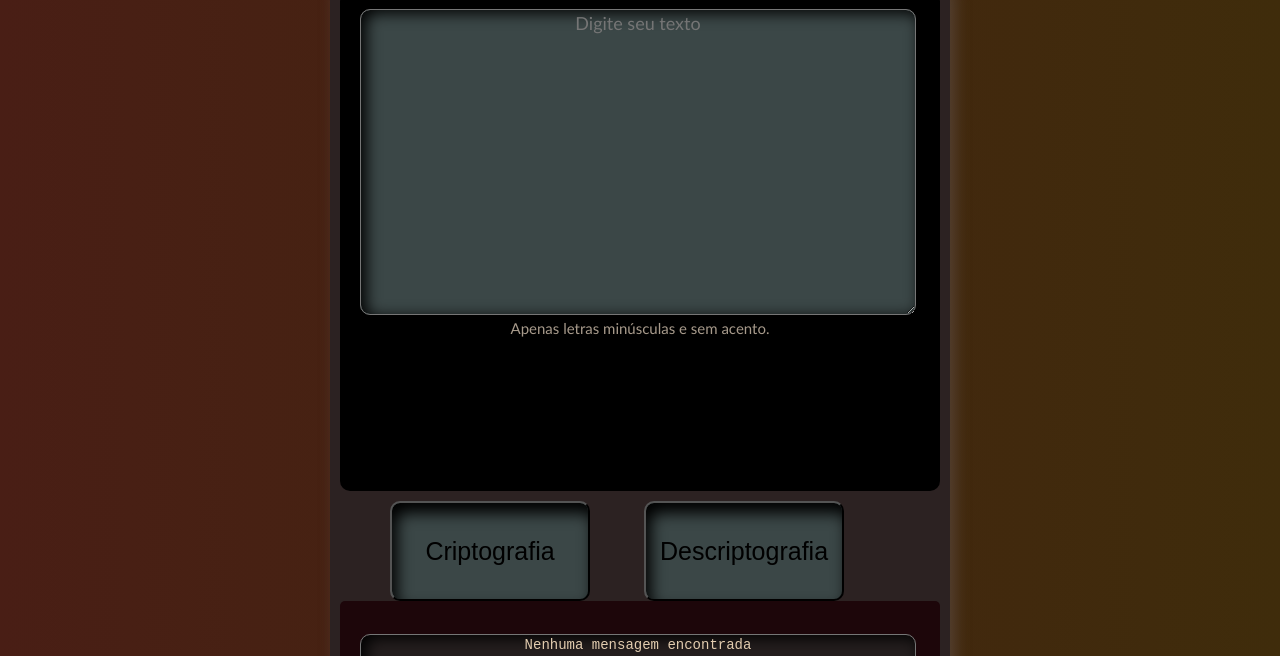
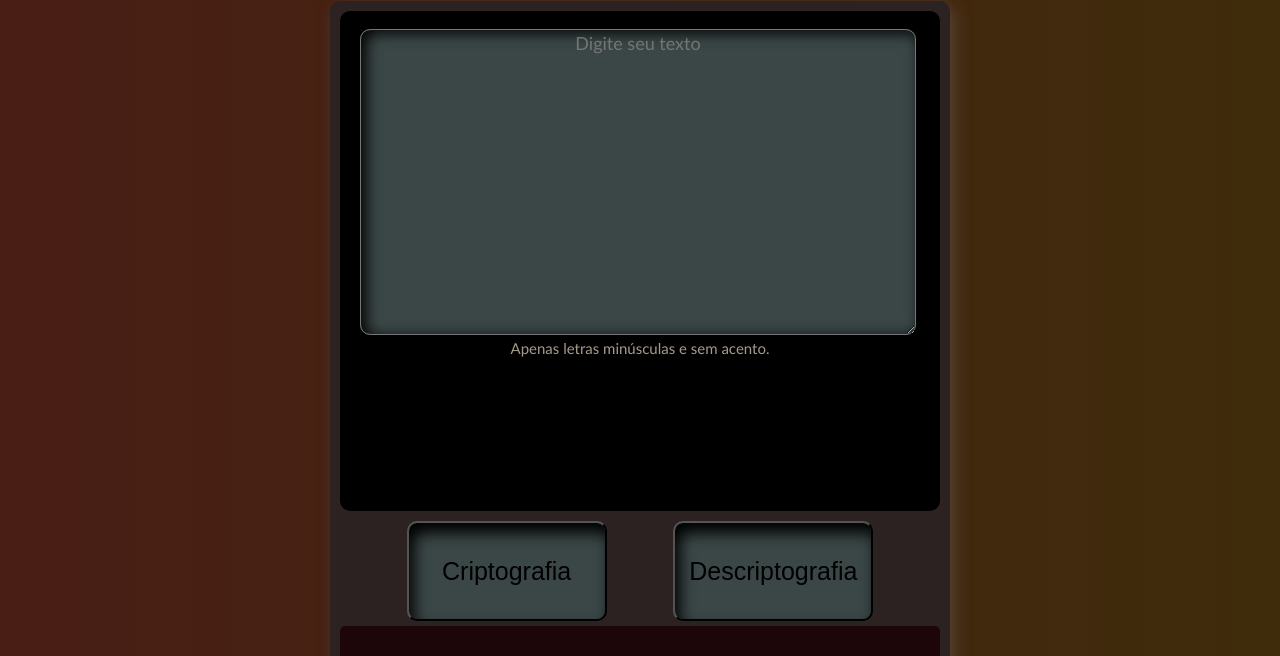
Before and after one commit to Livia1S/Proj, a plain HTML site: page index.html in a window 1280 px wide. Shown: the part 79-735 px from the top of the page. Drawn offline with Linux system fonts and the light colour scheme.

Commit message:
Alinhando os botões com CSS e modificando HTML

```diff
--- a/css/decod.css
+++ b/css/decod.css
@@ -10,6 +10,7 @@ main {
     width: 600px;
     padding: 10px;
     margin: auto;
+    margin-top: 20px;
 
 }
 
@@ -33,6 +34,15 @@ img {
   margin: 20px;
 }
 
+.criptografia__botoes {
+
+    display: flex;
+    align-items: center;
+    justify-content: space-evenly;
+    margin-bottom: 5px;
+    width: 100%;
+}
+
 .botao {
 
     background-color: rgb(59, 71, 71);
@@ -42,7 +52,7 @@ img {
     border-radius: 10px;
     box-shadow: inset 5px 10px 15px #000000;
     margin-top: 10px;
-    margin-left: 50px;
+    /*margin-left: 50px;*/
 
 }
 
@@ -71,7 +81,7 @@ img {
     text-align: center;
     font-size: 18px;
     font-family: 'Gill Sans', 'Gill Sans MT', Calibri, 'Trebuchet MS', sans-serif;
-  margin-left: 20px;
+    margin-left: 20px;
 
 
 
```
Also changed, not shown: javascript/index.js (+4 -4 lines).
